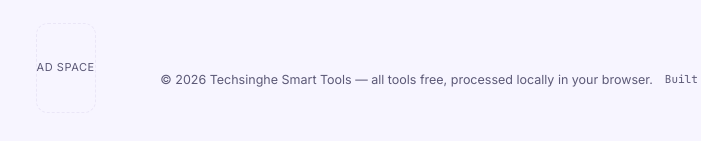
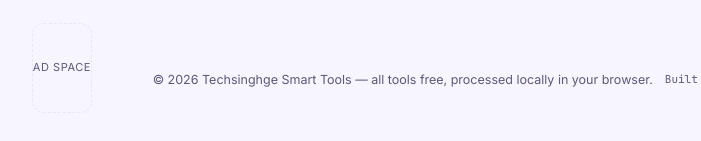
Before and after one commit to goldy1441/techsinghge-website, a website: page index.html in a window 1280 px wide. Shown: the part 11658-11799 px from the top of the page, 91-792 px from the left. Drawn offline with nearby package versions, Linux system fonts and the light colour scheme; no server answers.

Commit message:
Update index.html

```diff
--- a/index.html
+++ b/index.html
@@ -1258,7 +1258,7 @@
     </div>
     <div class="ad-slot" aria-label="Advertisement placeholder" style="max-width:100%;">Ad space</div>
     <div class="footer-bottom">
-      <span>© <span id="yr"></span> Techsinghe Smart Tools — all tools free, processed locally in your browser.</span>
+      <span>© <span id="yr"></span> Techsinghge Smart Tools — all tools free, processed locally in your browser.</span>
       <span class="made-with">Built with pdf-lib, pdf.js, JSZip, PapaParse, QRCode.js &amp; heic2any.</span>
     </div>
   </div>
```
